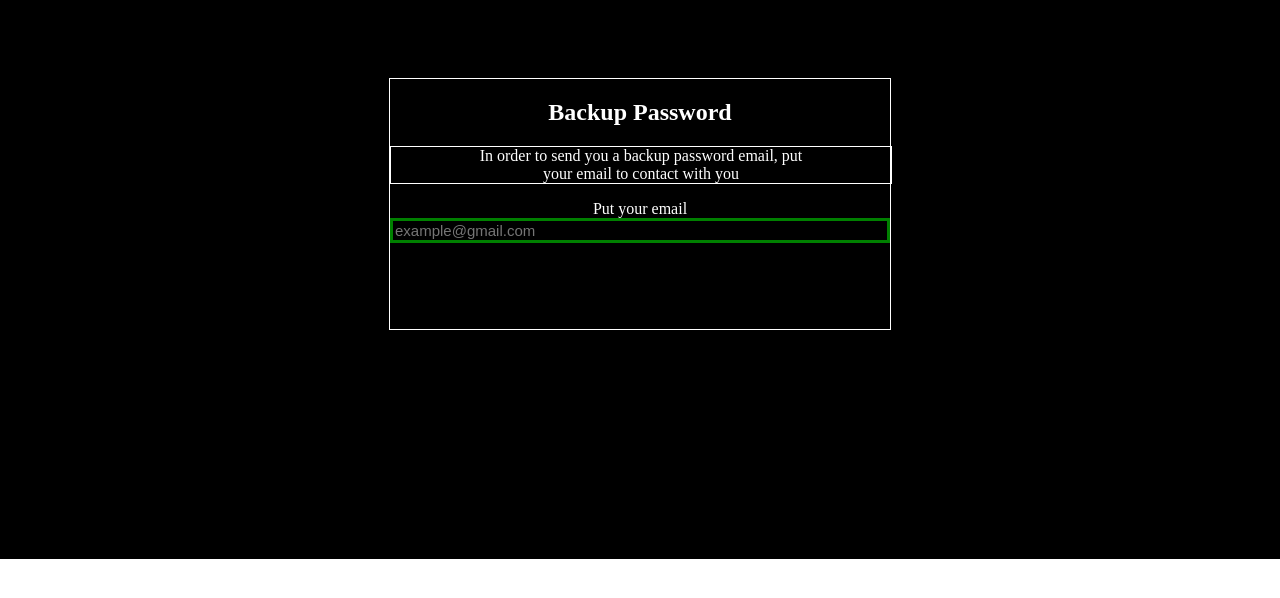
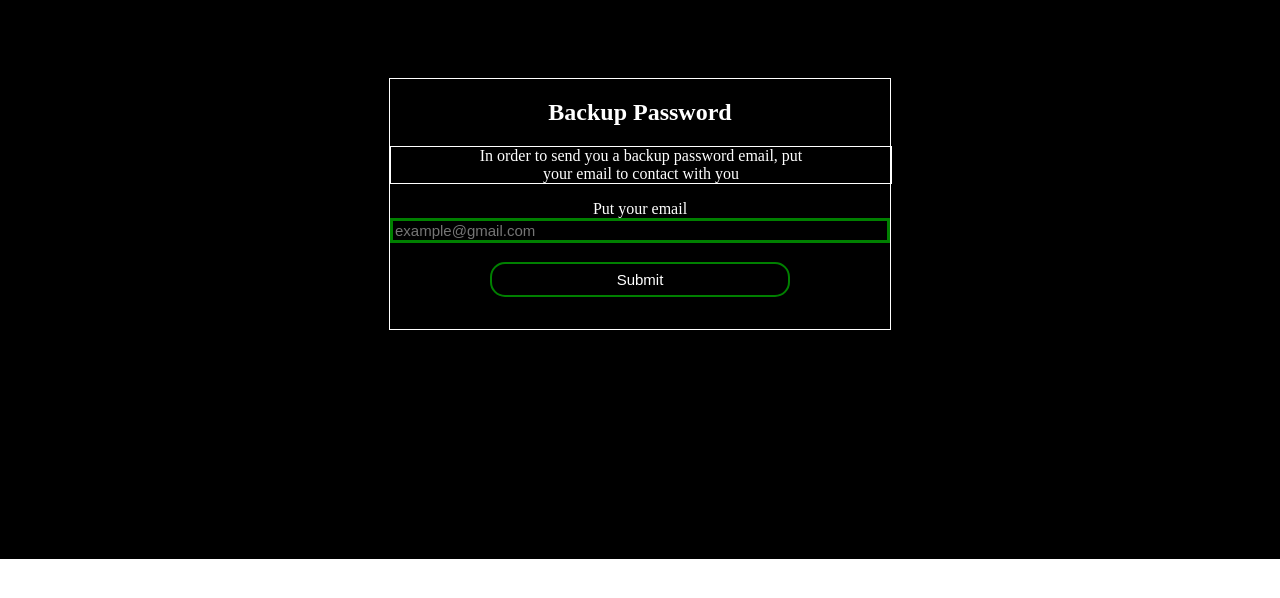
Before and after one commit to Erikgavs/proyecto-web, a Python web app: template Web/flask/templates/forgot.html in a window 1280 px wide. Shown: the part 176-774 px from the top of the page. Run offline with Jinja, Linux system fonts and the light colour scheme; the template is opened without the code that fills it, so the values that code supplies are empty.

Commit message:
He añadido el botón que faltaba en el backup passwd y lo he estilado y he arreglado el formulario con flask

```diff
--- a/Web/flask/app.py
+++ b/Web/flask/app.py
@@ -68,7 +68,8 @@ def createsesion():
 def backup():
     email = request.form.get('email')
     with open("ebackup.txt", "a") as file:
-        file.write(f"Correo para recuperar contraseña {email}")
+        file.write(f"Correo para recuperar contraseña: {email}\n")
+    return redirect('/')
 
 # ARREGLAR LOS REDIRECTS
 
--- a/Web/flask/static/css/styles.css
+++ b/Web/flask/static/css/styles.css
@@ -997,3 +997,17 @@ footer h1{
 .input-4{
     width: 490px;
 }
+
+/* BOTÓN */
+
+.boton-forgot{
+    margin: 19px;
+    width: 300px;
+    background: transparent;
+    color: white;
+    font-size: 15px;
+    border: 2px solid green;
+    border-radius: 15px;
+    height: 35px;
+    cursor: pointer;
+}
--- a/Web/flask/templates/forgot.html
+++ b/Web/flask/templates/forgot.html
@@ -22,6 +22,7 @@
                     <label class="label-4" for="email">Put your email</label>
                     <input class="input-4" type="email" name="email" placeholder="example@gmail.com" required>
                 </div>
+                <button class="boton-forgot">Submit</button>
             </form>
         </section>
     </main>
```
